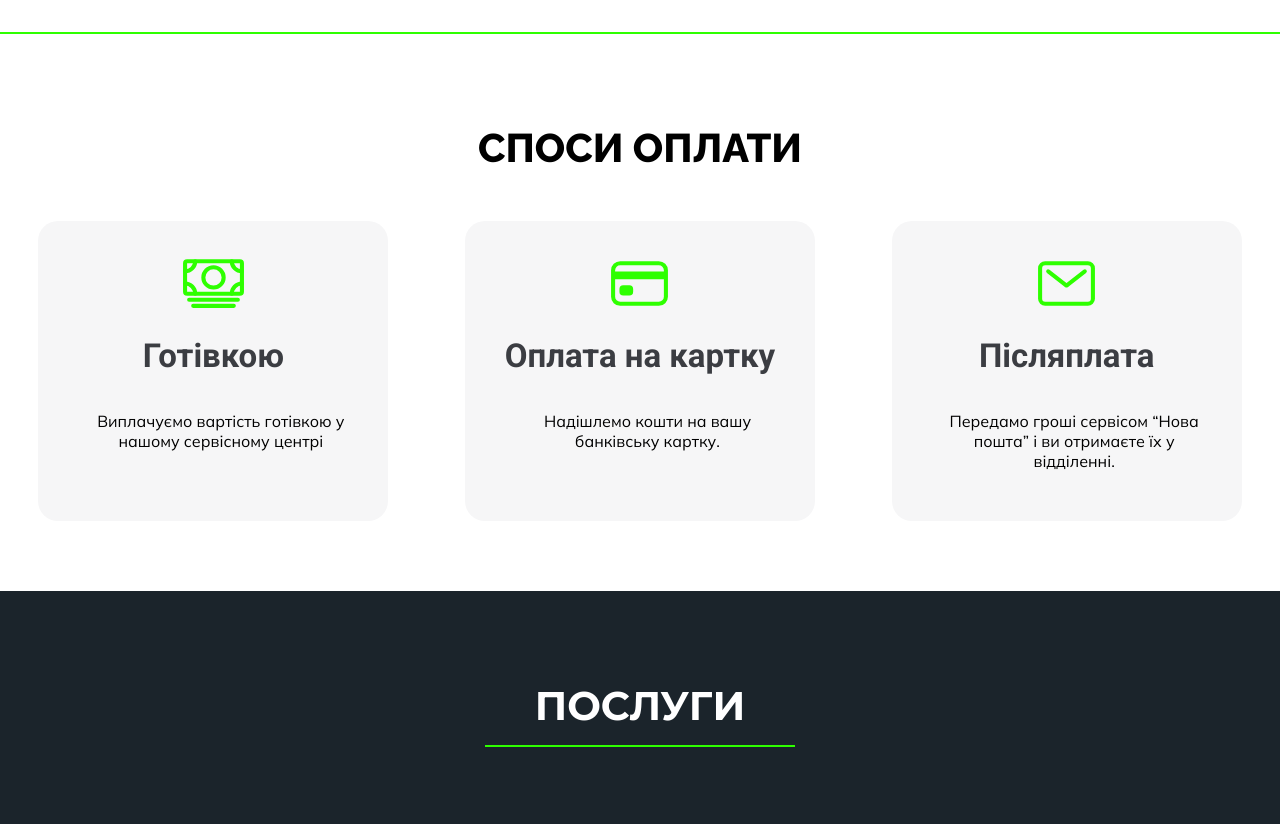
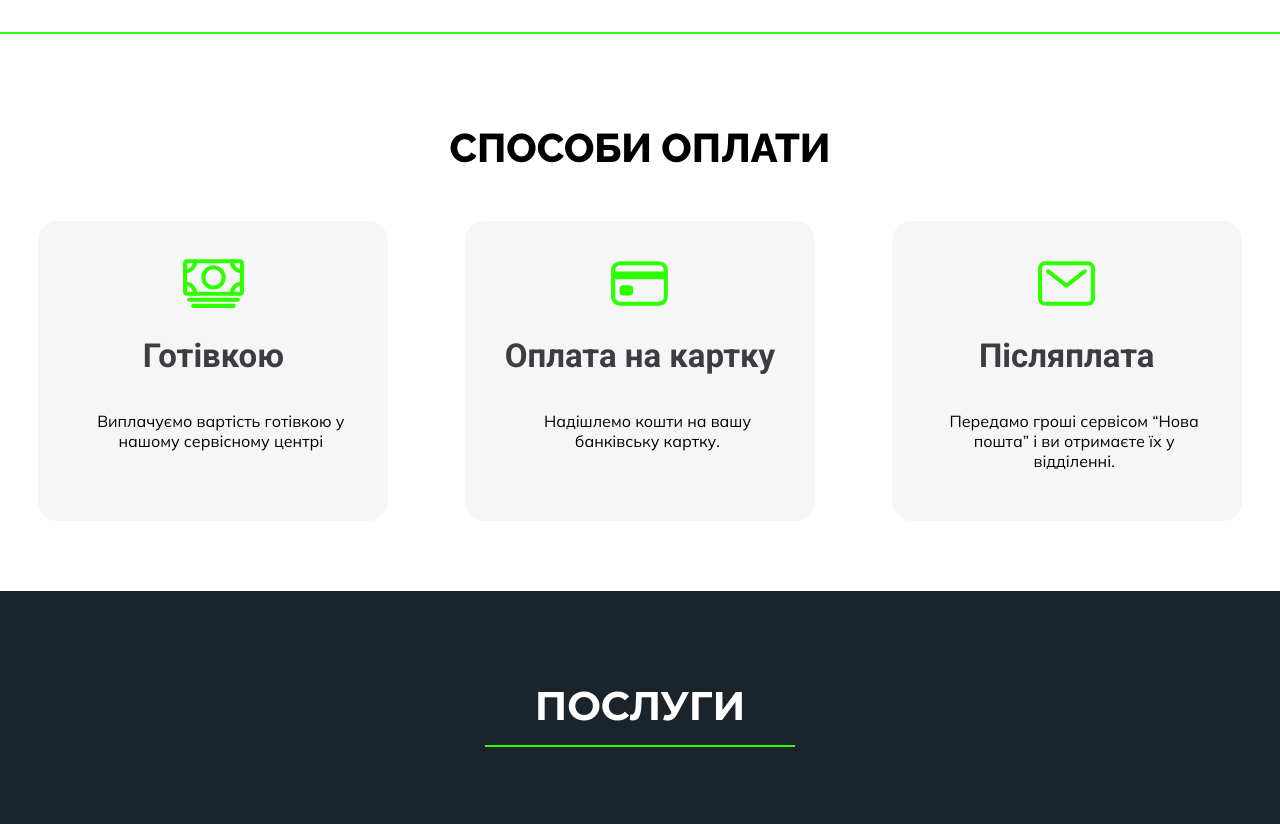
Before and after one commit to Markian2007/-atalyst, a plain HTML site: page index.html in a window 1280 px wide. Shown: the part 1377-2201 px from the top of the page. Drawn offline with nearby package versions, Linux system fonts and the light colour scheme.

Commit message:
Add files via upload

```diff
--- a/index.html
+++ b/index.html
@@ -94,7 +94,7 @@
     </section>
     <section class="section_pay" id="PAY">
         <div class="container">
-            <h1 class="pay_h1">Cпоси оплати</h1>
+            <h1 class="pay_h1">Cпособи оплати</h1>
             <div class="pay_item">
                 <div class="pay_main">
                     <i><ion-icon class="" name="cash-outline"></ion-icon></i>
```
